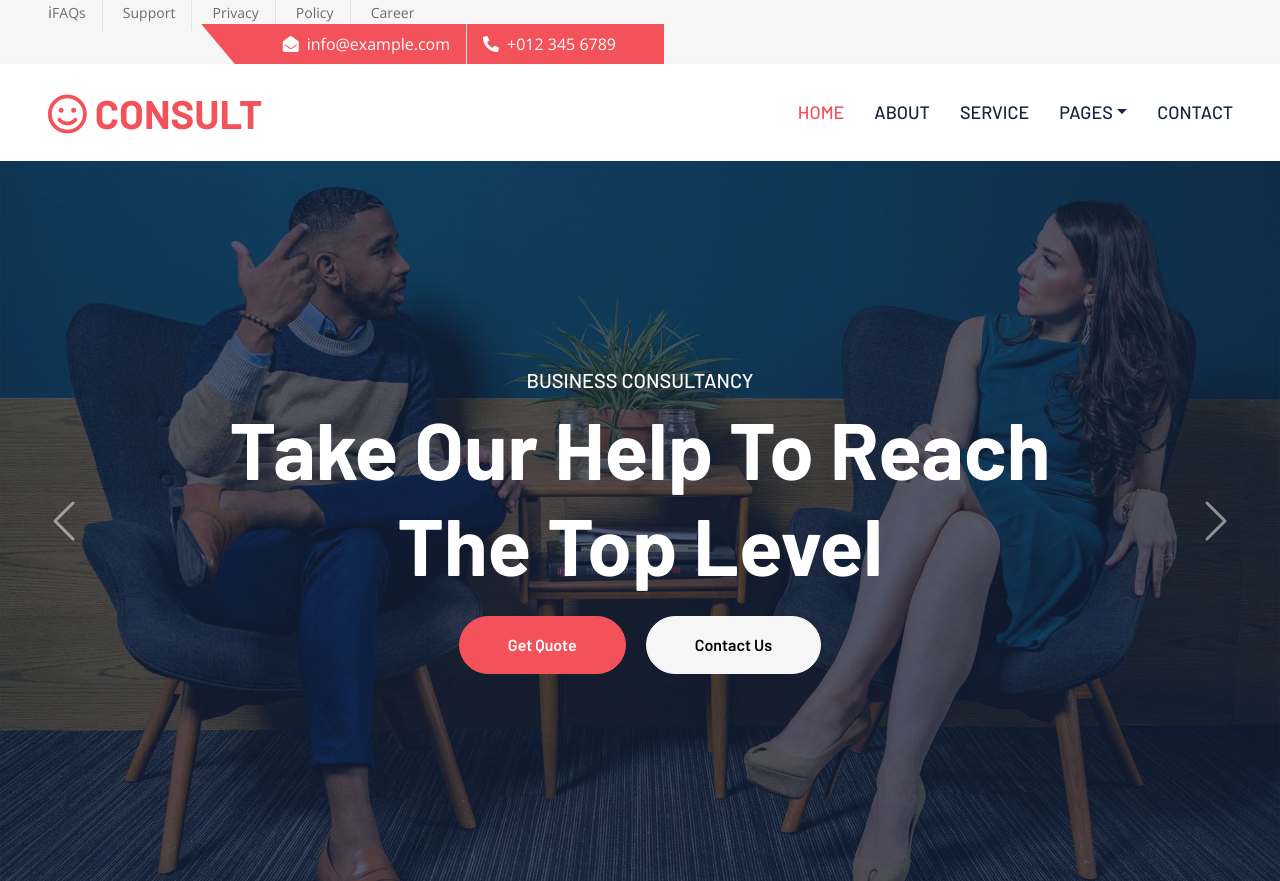
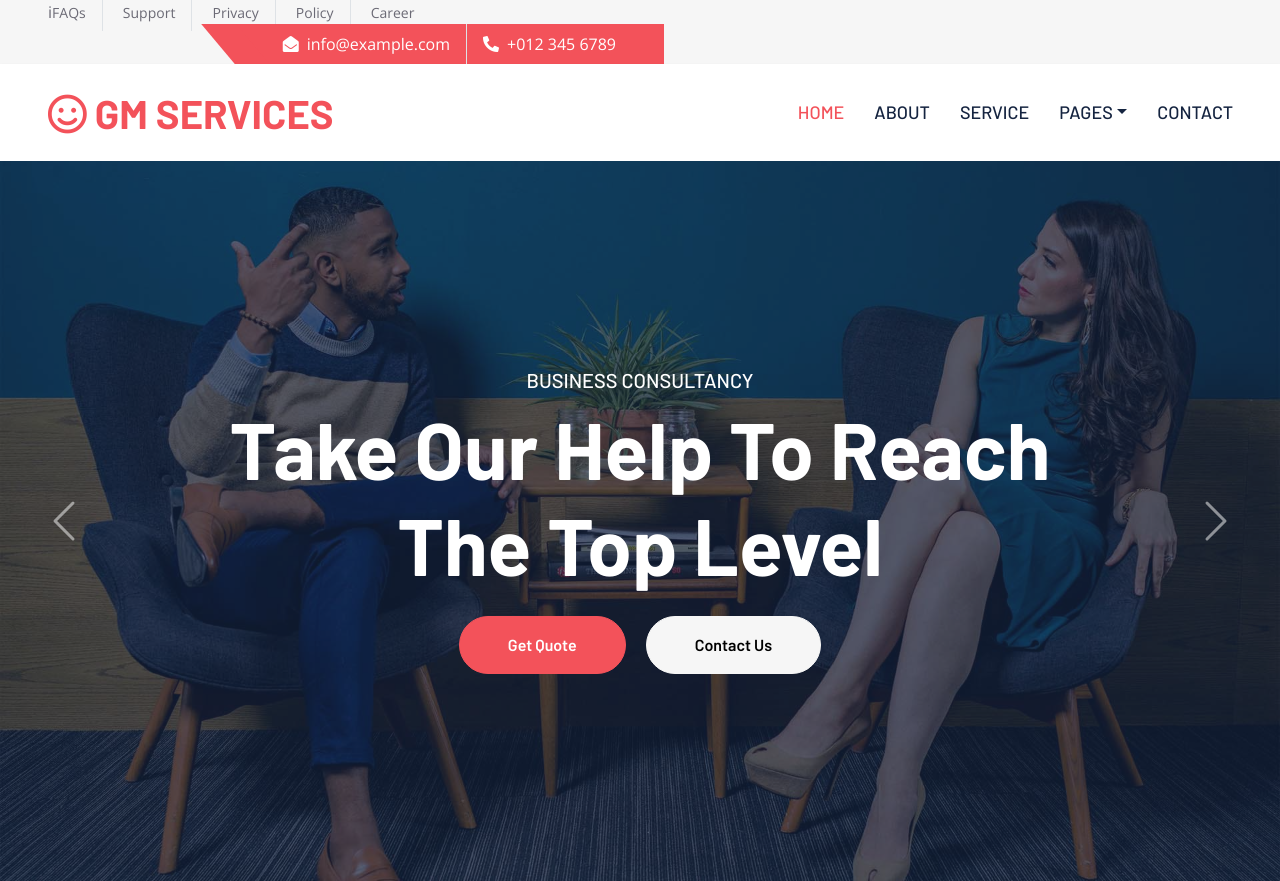
Before and after one commit to gmujtaba007/karachi1, a plain HTML site: page index.html in a window 1280 px wide. Shown: the top 881 px of the page. Drawn offline with nearby package versions, Linux system fonts and the light colour scheme.

Commit message:
change new addition final

```diff
--- a/index.html
+++ b/index.html
@@ -61,7 +61,7 @@
     <!-- Navbar Start -->
     <nav class="navbar navbar-expand-lg bg-white navbar-light shadow-sm px-5 py-3 py-lg-0">
         <a href="index.html" class="navbar-brand p-0">
-            <h1 class="m-0 text-uppercase text-primary"><i class="far fa-smile text-primary me-2"></i>consult</h1>
+            <h1 class="m-0 text-uppercase text-primary"><i class="far fa-smile text-primary me-2"></i>GM Services</h1>
         </a>
         <button class="navbar-toggler" type="button" data-bs-toggle="collapse" data-bs-target="#navbarCollapse">
             <span class="navbar-toggler-icon"></span>
```
